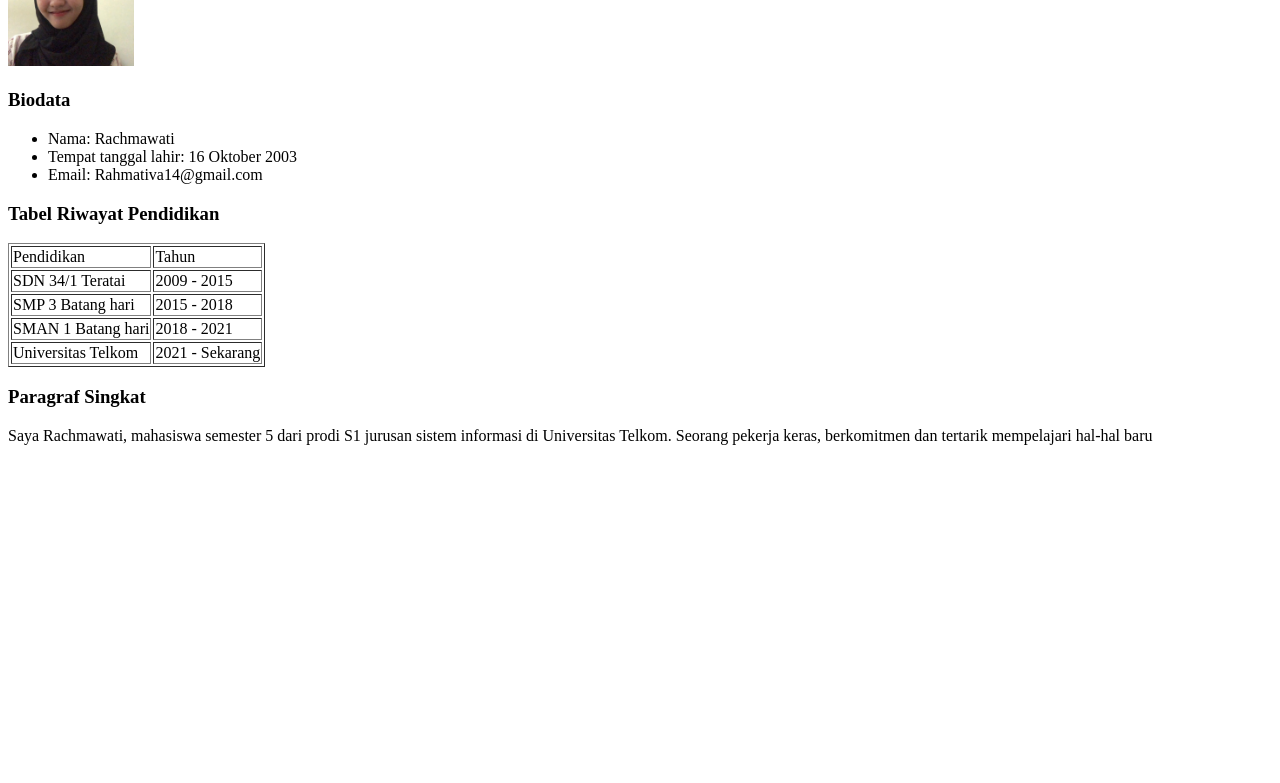
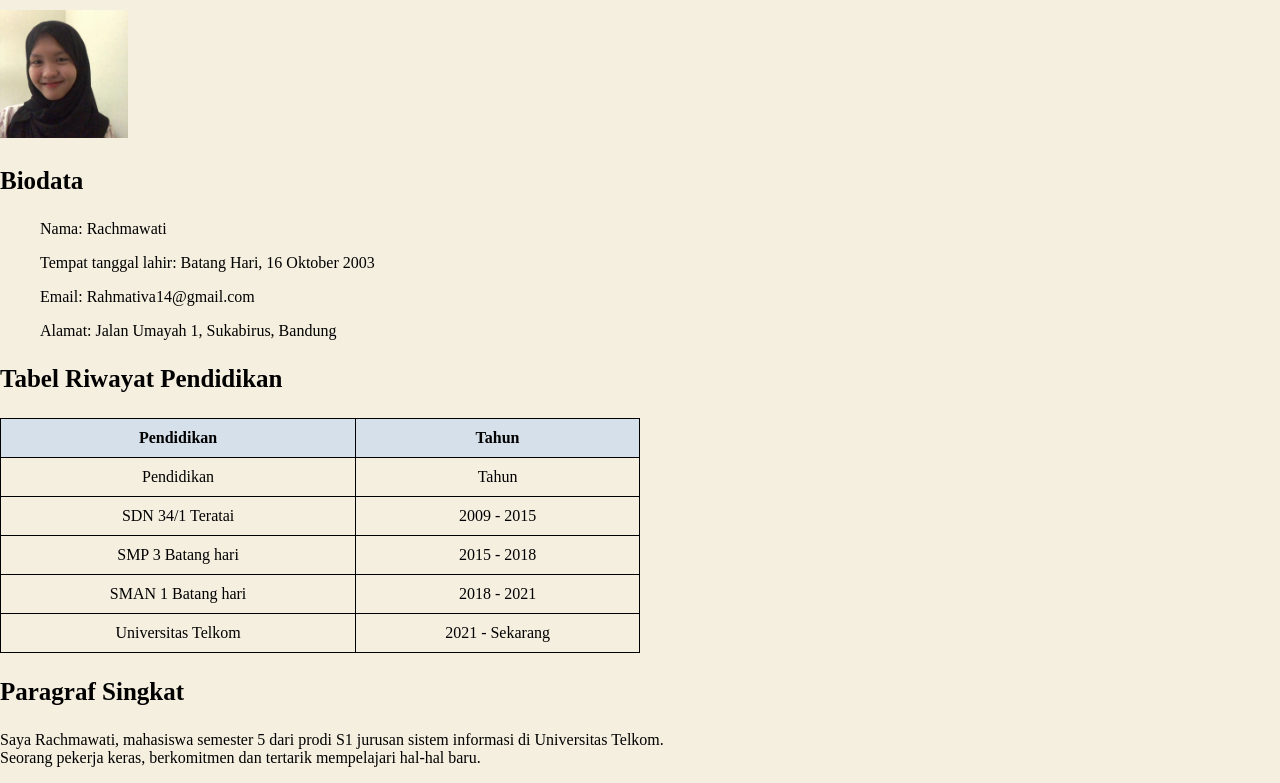
Before and after one commit to rachmawatii16/wad_project1, a plain HTML site: page index.html in a window 1280 px wide. Shown: the part 68-851 px from the top of the page. Before the commit the page ends 800 px from the top, so only its background shows below. Drawn offline with Linux system fonts and the light colour scheme.

Commit message:
Add files via upload

```diff
--- a/index.html
+++ b/index.html
@@ -7,15 +7,20 @@
 </head>
 
 <body>
+	<h3 style="font-size:25px; font-family:serif;">CV Online</h3>
 	<img src="foto.jpg" width=10%/>
-	<h3>Biodata</h3>
+	<h3 style="font-size:25px; font-family:serif;">Biodata</h3>
 	<ul>
-		<li>Nama: Rachmawati</li>
-		<li>Tempat tanggal lahir: 16 Oktober 2003</li>
-		<li>Email: Rahmativa14@gmail.com</li>
+		<p>Nama: Rachmawati</p>
+		<p>Tempat tanggal lahir: Batang Hari, 16 Oktober 2003</p>
+		<p>Email: Rahmativa14@gmail.com</p>
+		<p>Alamat: Jalan Umayah 1, Sukabirus, Bandung</p>
 	</ul>
-	<h3>Tabel Riwayat Pendidikan</h3>
+	<h3 style="font-size:25px; font-family:serif;">Tabel Riwayat Pendidikan</h3>
 	<table border="1">
+		<tr>
+			<th style="background-color:#d5e0ea; color:#000;">Pendidikan</th>
+			<th style="background-color:#d5e0ea; color:#000;">Tahun</th>
 		<tr>
 			<td>Pendidikan</td>
 			<td>Tahun</td>
@@ -37,9 +42,29 @@
 			<td>2021 - Sekarang</td>
 		</tr>
 	</table>
-	<h3>Paragraf Singkat</h3>
-	<p>Saya Rachmawati, mahasiswa semester 5 dari prodi S1 jurusan sistem informasi di Universitas Telkom. Seorang pekerja keras, berkomitmen dan tertarik mempelajari hal-hal baru</p>
-
+	<h3 style="font-size:25px; font-family:serif;">Paragraf Singkat</h3>
+	<p>Saya Rachmawati, mahasiswa semester 5 dari prodi S1 jurusan sistem informasi di Universitas Telkom.
+	<br> Seorang pekerja keras, berkomitmen dan tertarik mempelajari hal-hal baru.</p>
 
 </body>
+<style>
+	body{
+		background-color:#f5efdf;
+		margin:0;
+		padding:0;
+	}
+	table{
+		width:50%;
+		border-collapse:collapse;
+		margin-top:10px;
+	}
+	th, td {
+            border: 1px solid #000;
+            padding: 10px;
+            text-align: center;
+    }
+	th{
+            background-color: #000;
+            color: #fff;
+    }
 </html>
```
